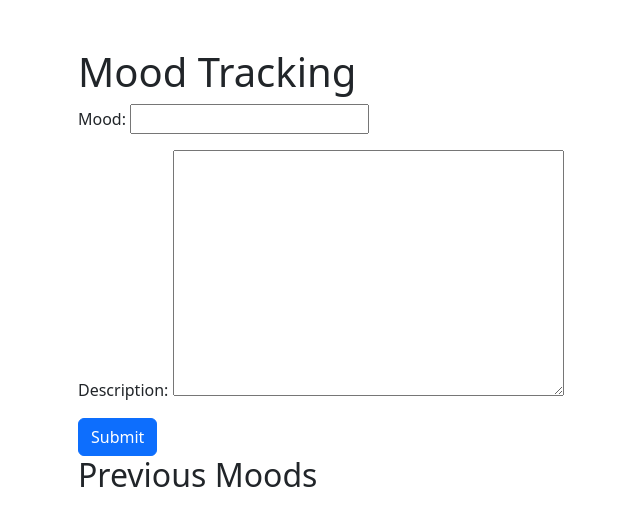
After one commit to paulineblmms/bodynsoul, a Django app: page /mood-tracking/ in a window 1280 px wide. The commit adds this page. Shown: the top 526 px of the page, without its empty margins (4-644 px from the left). Run offline with Django 4.2, Linux system fonts and the light colour scheme; the visitor is signed in with stand-in values (Sample User, id 1); data that the repository does not hold is empty.

Commit message:
Added Mood Tracking feature

```diff
--- a/bodynsoul/settings.py
+++ b/bodynsoul/settings.py
@@ -42,7 +42,8 @@ INSTALLED_APPS = [
     'calorie_tracking',
     'list_information',
     'problem_report',
-    'admin'
+    'admin',
+    'mood_tracking',
 ]
 
 MIDDLEWARE = [
--- a/bodynsoul/urls.py
+++ b/bodynsoul/urls.py
@@ -1,4 +1,3 @@
-from django.contrib import admin
 from django.urls import path, include
 
 urlpatterns = [
@@ -7,5 +6,6 @@ urlpatterns = [
     path("", include("authentication.urls", namespace="authentication")),
     path("", include("calorie_tracking.urls", namespace="calorie_tracking")),
     path("", include("list_information.urls", namespace="list_information")),
-    path("", include("problem_report.urls", namespace="problem_report"))
+    path("", include("problem_report.urls", namespace="problem_report")),
+    path("", include("mood_tracking.urls", namespace="mood_tracking")),
 ]
--- a/list_information/templates/information.html
+++ b/list_information/templates/information.html
@@ -18,6 +18,7 @@
     <a href="{% url 'authentication:logout' %}" class="btn btn-danger">Logout</a>
     <a href="{% url 'calorie_tracking:stats' %}" class="btn btn-secondary">Stats</a>
     <a href="{% url 'calorie_tracking:calorie_tracking' %}" class="btn btn-secondary">Calorie Tracking</a>
+    <a href="{% url 'mood_tracking:mood_tracking' %}" class="btn btn-secondary">Mood Tracking</a>
     <table id="nutritionalTable" class="table table-striped table-bordered">
       <thead>
         <tr>
--- a/main/forms.py
+++ b/main/forms.py
@@ -1,6 +1,6 @@
 from django.forms import ModelForm
 from django import forms
-from main.models import Report, Data
+from main.models import Report, Data, Mood
 
 class ProblemReport(ModelForm):
     class Meta:
@@ -31,3 +31,20 @@ class StatsForm(forms.Form):
     def __init__(self, *args, **kwargs):
         self.user = kwargs.pop('user', None)
         super().__init__(*args, **kwargs)
+
+class MoodForm(forms.ModelForm):
+    class Meta:
+        model = Mood
+        fields = ['mood', 'description']
+
+    def __init__(self, *args, **kwargs):
+        self.user = kwargs.pop('user', None)
+        super().__init__(*args, **kwargs)
+
+    def save(self, commit=True):
+        instance = super().save(commit=False)
+        if self.user:
+            instance.user = self.user
+        if commit:
+            instance.save()
+        return instance
--- a/main/models.py
+++ b/main/models.py
@@ -31,3 +31,9 @@ class Stats(models.Model):
     height = models.FloatField()
     age = models.IntegerField()
     activity_level = models.CharField(max_length=100, default='moderately_active')
+
+class Mood(models.Model):
+    user = models.ForeignKey(User, on_delete=models.CASCADE)
+    date_time = models.DateField(auto_now_add=True)
+    mood = models.CharField(max_length=100)
+    description = models.TextField()
--- /dev/null
+++ b/mood_tracking/templates/mood_tracking.html
@@ -0,0 +1,29 @@
+<!DOCTYPE html>
+<html>
+<head>
+    <title>Mood Tracking</title>
+    <link href="https://cdn.jsdelivr.net/npm/bootstrap@5.3.3/dist/css/bootstrap.min.css" rel="stylesheet" integrity="sha384-QWTKZyjpPEjISv5WaRU9OFeRpok6YctnYmDr5pNlyT2bRjXh0JMhjY6hW+ALEwIH" crossorigin="anonymous">
+</head>
+<body>
+    <div class="container mt-5">
+        <h1>Mood Tracking</h1>
+        <form method="POST" action="{% url 'mood_tracking:mood_tracking' %}">
+            {% csrf_token %}
+            {{ form.as_p }}
+            <input type="submit" value="Submit" class="btn btn-primary">
+        </form>
+
+        <h2>Previous Moods</h2>
+        <ul class="list-group mt-3">
+            {% for mood in moods %}
+                <li class="list-group-item">
+                    {{ mood.date_time }} - {{ mood.mood }}: {{ mood.description }}
+                </li>
+            {% endfor %}
+        </ul>
+    </div>
+
+    <script src="https://code.jquery.com/jquery-3.6.0.min.js"></script>
+    <script src="https://cdn.jsdelivr.net/npm/bootstrap@5.3.3/dist/js/bootstrap.bundle.min.js" integrity="sha384-YvpcrYf0tY3lHB60NNkmXc5s9fDVZLESaAA55NDzOxhy9GkcIdslK1eN7N6jIeHz" crossorigin="anonymous"></script>
+</body>
+</html>
--- /dev/null
+++ b/mood_tracking/urls.py
@@ -0,0 +1,8 @@
+from django.urls import path
+from mood_tracking.views import mood_tracking
+
+app_name = 'main'
+
+urlpatterns = [
+    path('mood-tracking/', mood_tracking, name='mood_tracking'),
+]
--- a/mood_tracking/views.py
+++ b/mood_tracking/views.py
@@ -1,3 +1,16 @@
-from django.shortcuts import render
+from django.shortcuts import render, redirect
+from main.forms import MoodForm
+from main.models import Mood
 
-# Create your views here.
+def mood_tracking(request):
+    if request.method == 'POST':
+        form = MoodForm(request.POST, user=request.user)
+        if form.is_valid():
+            form.save()
+            return redirect('mood_tracking:mood_tracking')
+    else:
+        form = MoodForm()
+
+    moods = Mood.objects.filter(user=request.user)
+    context = {'form': form, 'moods': moods}
+    return render(request, 'mood_tracking.html', context)
```
Also changed, not shown: main/migrations/0007_mood.py (added).
